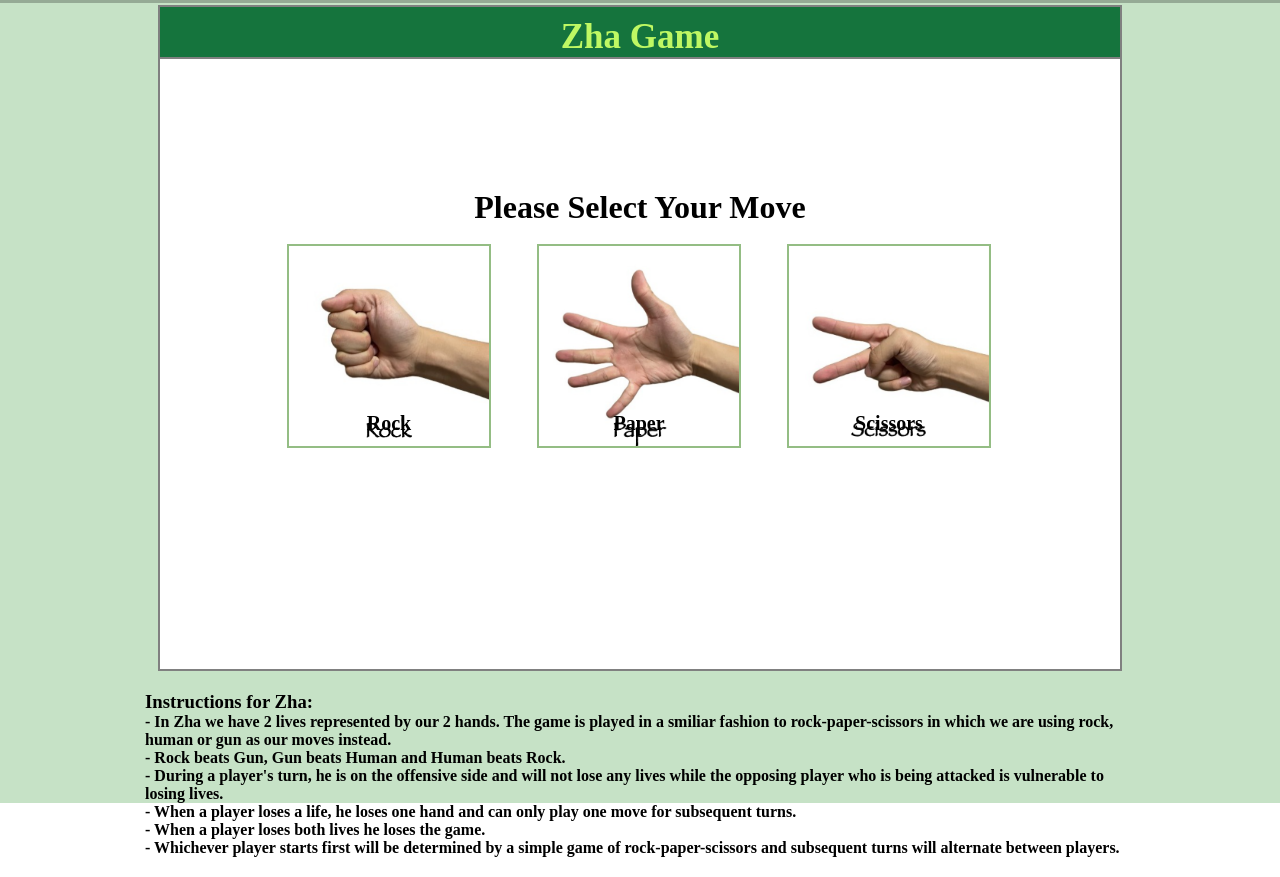
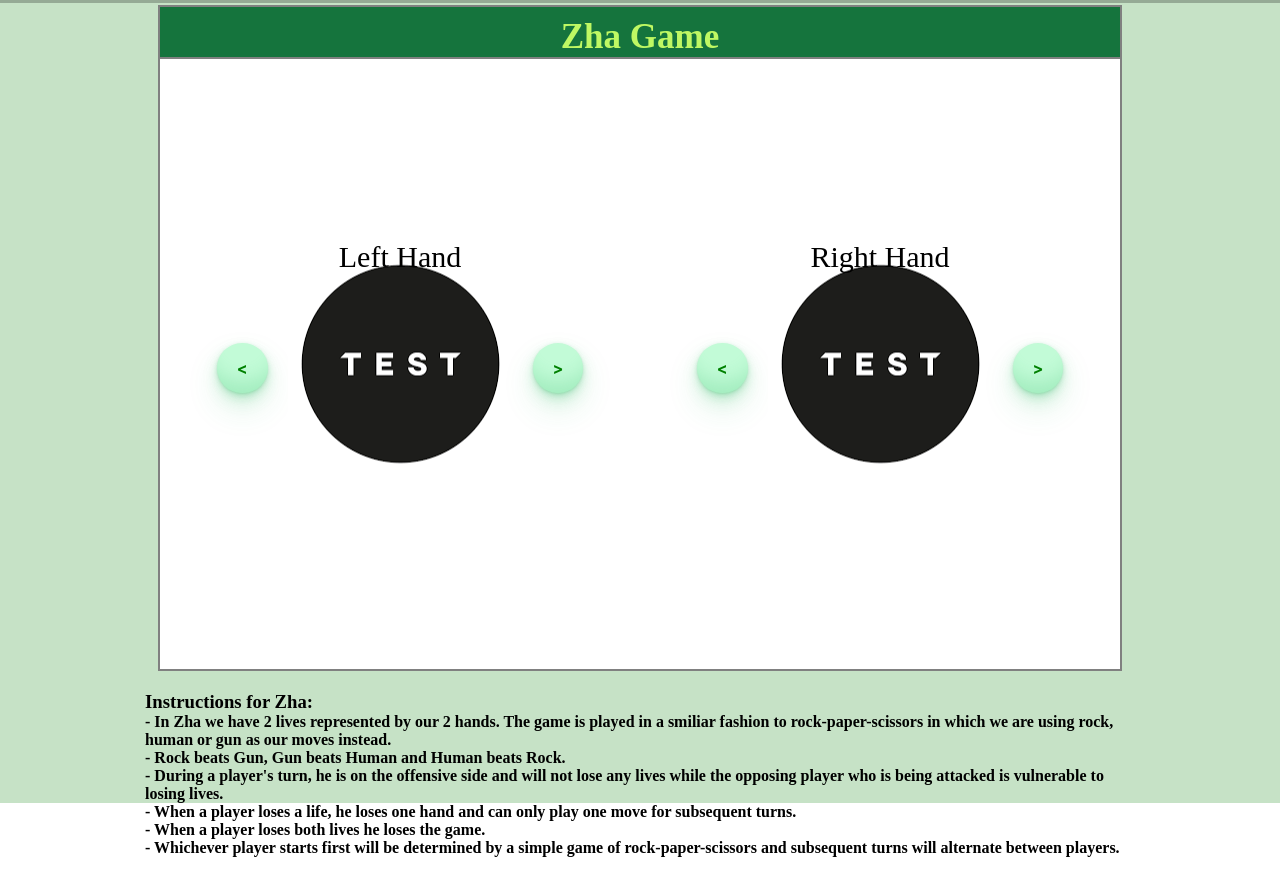
Before and after one commit to GrassjellyMoab/Zha-game, a plain HTML site: page test-ground.html in a window 1280 px wide. Drawn offline with Linux system fonts and the light colour scheme.

Commit message:
Added Zha-game choice selection portion for left and right hand

```diff
--- a/assets/css/animation.css
+++ b/assets/css/animation.css
@@ -252,3 +252,22 @@
     opacity:1;
     }
 }
+
+
+/* Zha Game Animations */
+.FadeZhaChoices {
+    -webkit-animation-name: fade;
+    -webkit-animation-duration: 1.5s;
+    animation-name: fade;
+    animation-duration: 1.5s;
+  }
+
+  @-webkit-keyframes fade {
+    from {opacity: .4}
+    to {opacity: 1}
+  }
+
+  @keyframes fade {
+    from {opacity: .4}
+    to {opacity: 1}
+  }
--- a/assets/css/main.css
+++ b/assets/css/main.css
@@ -25,7 +25,7 @@ body {
     border-top: solid rgb(149, 170, 149);
 }
 
-/* title */
+/* ----------------------------------------------title---------------------------------------------- */
 .title {
     font-weight: 900;
     background-color: rgb(21, 116, 61);
@@ -45,7 +45,7 @@ body {
     text-decoration: none;
     color: inherit;
 }
-/* Intro Caption into the game*/
+/* ----------------------------------------------Intro Caption into the game---------------------------------------------- */
 #intro-window {
     background-color: white;
     height: 450px;
@@ -56,13 +56,6 @@ body {
     margin: auto;
     margin-top: 0;
 }
-/* @media (min-width: 1120px){
-    #intro-window {
-        margin: 100px 200px 10px 200px;
-        margin: auto;
-    }
-
-} */
 
 #intro-window .caption{
     margin: auto;
@@ -138,7 +131,7 @@ body {
 
 
 
-/* Rock Paper Scissors Game*/
+/* ----------------------------------------------Rock Paper Scissors Game---------------------------------------------- */
 #rock-paper-scissors-window {
     background-color: white;
     height: 614px;
@@ -160,7 +153,6 @@ body {
 #rock-paper-scissors-window #RPSchoices {
     height: 450px;
     width: 750px;
-    /* background-color: rgb(149, 170, 149); */
     position: relative;
     margin: 80px 105px;
     display: flex;
@@ -169,8 +161,6 @@ body {
 #rock-paper-scissors-window #RPSchoices .RPSinnerchoices {
     width: 250px;
     height: 450px;
-    /* outline: rosybrown dotted;
-    background-color: rgb(191, 248, 99); */
     padding: 0px;
     display: block;
 }
@@ -282,24 +272,87 @@ body {
     position: relative;
 }
 
-/* Zha- game window */
+/* ----------------------------------------------Zha- game window ----------------------------------------------*/
 
 #game-window {
-    height: 450px;
-    width: 800px;
-    padding: 80px;
-    border: solid gray;
+    background-color: white;
+    height: 610px;
+    width: 960px;
+    border: solid gray 2px;
     display: none;
     margin: auto;
-    margin-top: 10px;
+    margin-top: 0;
 }
 
-#game-window .blocks {
-    border: dotted 1px grey;
+#game-window .zha-split-half {
+    width: 480px;
+    height: 610px;
+    display: flex;
+    justify-content: center;
 }
 
+#game-window .zha-split-half .buttons {
+    position: relative;
+    top: 40%;
+    transform: translateY(20px);
+    margin: 20px;
+    height: 50px;
+    transition: 0.6s ease;
+    user-select: none;
+}
 
-/* Instruction Menu */
+.buttons:hover {
+    background-color: rgba(43, 255, 128, 0.87);
+}
+
+/* CSS */
+.button-design {
+  background-color: #c2fbd7;
+  border-radius: 100px;
+  box-shadow: rgba(44, 187, 99, .2) 0 -25px 18px -14px inset,rgba(44, 187, 99, .15) 0 1px 2px,rgba(44, 187, 99, .15) 0 2px 4px,rgba(44, 187, 99, .15) 0 4px 8px,rgba(44, 187, 99, .15) 0 8px 16px,rgba(44, 187, 99, .15) 0 16px 32px;
+  color: green;
+  font-weight: bolder;
+  cursor: pointer;
+  display: inline-block;
+  font-family: CerebriSans-Regular,-apple-system,system-ui,Roboto,sans-serif;
+  padding: 7px 20px;
+  text-align: center;
+  text-decoration: none;
+  transition: all 250ms;
+  border: 0;
+  font-size: 16px;
+  user-select: none;
+  -webkit-user-select: none;
+  touch-action: manipulation;
+}
+
+.button-design:hover {
+  box-shadow: rgba(44,187,99,.35) 0 -25px 18px -14px inset,rgba(44,187,99,.25) 0 1px 2px,rgba(44,187,99,.25) 0 2px 4px,rgba(44,187,99,.25) 0 4px 8px,rgba(44,187,99,.25) 0 8px 16px,rgba(44,187,99,.25) 0 16px 32px;
+  transform: scale(1.05) rotate(-1deg);
+}
+
+#game-window .zha-split-half img {
+    width: 225px;
+    height: 225px;
+    position: relative;
+    top: 50%;
+    transform: translateY(-50%);
+}
+
+.myslides1 {
+    display: none;
+}
+
+.myslides2 {
+    display: none;
+}
+
+#game-window .zha-split-half .zha-split-half-caption {
+    position: absolute;
+    top: 30%;
+    font-size: 30px;
+}
+/* ----------------------------------------------Instruction Menu---------------------------------------------- */
 .instructions {
     margin: auto;
     width: 990px;
--- a/assets/js/Mechanics.js
+++ b/assets/js/Mechanics.js
@@ -1,13 +1,63 @@
-// inputed username
-function usernamecheck() {
-    var username = document.getElementById('userinput').value;
-    let format = /[!@#$%^&*()_+\-=\[\]{};':"\\|,.<>\/?]+/;
-    // no special characters
-    if (format.test(username)){
-        document.getElementById('error').style.display = 'block';
-        return;
-    }
-    else {
-        document.getElementById('error').style.display = 'none';
-    }
+// // inputed username
+// function usernamecheck() {
+//     var username = document.getElementById('userinput').value;
+//     let format = /[!@#$%^&*()_+\-=\[\]{};':"\\|,.<>\/?]+/;
+//     // no special characters
+//     if (format.test(username)){
+//         document.getElementById('error').style.display = 'block';
+//         return;
+//     }
+//     else {
+//         document.getElementById('error').style.display = 'none';
+//     }
+// }
+
+/*-Left-hand-*/
+var slideIndexLeft = 1;
+showSlidesLeft(slideIndexLeft);
+
+function plusSlidesLeft(n) {
+  showSlidesLeft(slideIndexLeft += n);
 }
+
+function currentSlideLeft(n) {
+  showSlidesLeft(slideIndexLeft = n);
+}
+
+function showSlidesLeft(n) {
+  console.log("in");
+  let i;
+  let slides = document.getElementsByClassName("myslides1");
+  //
+  if (n > slides.length) {slideIndexLeft = 1}
+  // if press left button
+  if (n < 1) {slideIndexLeft = slides.length}
+  // make all slides display='none'
+  for (i = 0; i < slides.length; i++) {
+      slides[i].style.display = "none";
+  }
+  slides[slideIndexLeft-1].style.display = "block";
+}
+
+/*-Right Hand--*/
+var slideIndexRight = 1;
+showSlidesRight(slideIndexRight);
+
+function plusSlidesRight(n) {
+  showSlidesRight(slideIndexRight += n);
+}
+
+function currentSlideRight(n) {
+  showSlidesRight(slideIndexRight = n);
+}
+
+function showSlidesRight(n) {
+  let i;
+  let slides = document.getElementsByClassName("myslides2");
+  if (n > slides.length) {slideIndexRight = 1}
+  if (n < 1) {slideIndexRight = slides.length}
+  for (i = 0; i < slides.length; i++) {
+      slides[i].style.display = "none";
+  }
+  slides[slideIndexRight-1].style.display = "flex";
+}
--- a/test-ground.html
+++ b/test-ground.html
@@ -14,75 +14,38 @@
     <div class="background"></div>
     <div class="title"><a href="#">Zha Game</a></div>
 
-    <!-- Rock Scissors Paper game window -->
-    <div id="rock-paper-scissors-window" style="display: block;">
-        <!-- Rock Paper Scissors Choices -->
-        <div id=RPSchoices>
-            <h1 >Please Select Your Move</h1>
-            <div id=rock class="RPSinnerchoices">
-                <div class="rpsFrame">
-                    <a href="javascript:void(0)" id="Rock" onclick="RPSchoice(this.id)"><img src="assets/imgs/Rock.png"></a>
-                    <div class="RPSmoveNames">Rock</div>
-                </div>
-
+    <!-- Zha game window -->
+    <div id="game-window" style="display: flex;">
+        <!--Zha-CSS-slideshow-->
+        <div class="zha-split-half">
+            <button role="button" class="buttons button-design" id="left-left-button" onclick="plusSlidesLeft(-1)"><</button>
+            <div class="myslides1 FadeZhaChoices">
+                <img src="assets/imgs/TestImg.png" id="left-hand-img">
             </div>
-            <div id=scissors class="RPSinnerchoices">
-                <div class="rpsFrame">
-                    <a href="javascript:void(0)" id="Paper" onclick="RPSchoice(this.id)""><img src="assets/imgs/Paper.png"></a>
-                    <div class="RPSmoveNames">Paper</div>
-                </div>
-
+            <div class="myslides1 FadeZhaChoices ">
+                <img src="assets/imgs/TestImg2.png" id="left-hand-img">
             </div>
-            <div id=paper class="RPSinnerchoices">
-                <div class="rpsFrame">
-                    <a href="javascript:void(0)" id="Scissors" onclick="RPSchoice(this.id)""><img src="assets/imgs/Scissors.png"></a>
-                    <div class="RPSmoveNames">Scissors</div>
-                </div>
-
+            <div class="myslides1 FadeZhaChoices ">
+                <img src="assets/imgs/TestImg3.png" id="left-hand-img">
             </div>
+            <button role="button" class="buttons button-design" id="left-right-button" onclick="plusSlidesLeft(1)">></button>
+            <div class="zha-split-half-caption">Left Hand</div>
         </div>
-        <!--RPS results box-->
-        <div class="RPS-results" id="RPS-results">
-            <span id="RPS-results2"></span>
-        </div>
-        <div id="RPSdraw" onclick = "drawgame();">Click here to try again</div>
-
-        <!-- Rock Paper Scissors Game -->
-
-        <div id=RPSusername>USER</div>
-        <div id=RPScpuname>CPU</div>
-
-        <div id=userRPS>
-        <img id="RPSgifUser" src="assets/imgs/RpsUSERgif.gif">
-        <img src="assets/imgs/userRock.jpeg" id="User_Rock" style="display: none;">
-        <img src="assets/imgs/userScissors.jpeg" id="User_Scissors" style="display: none;">
-        <img src="assets/imgs/userPaper.jpeg" id="User_Paper" style="display: none;">
-        </div>
-        <div id=cpuRPS>
-            <img id="RPSgifCPU" src="assets/imgs/RpsCPUgif.gif">
-            <img src="assets/imgs/cpuRock.jpeg" id="Opp_Rock" style="display: none;">
-            <img src="assets/imgs/cpuScissors.jpeg" id="Opp_Scissors" style="display: none;">
-            <img src="assets/imgs/cpuPaper.jpeg" id="Opp_Paper" style="display: none;">
+        <div class="zha-split-half">
+            <button role="button" class="buttons button-design" id="right-left-button" onclick="plusSlidesRight(1)"><</button>
+            <div class="myslides2 FadeZhaChoices">
+                <img src="assets/imgs/TestImg.png" id="left-hand-img">
+            </div>
+            <div class="myslides2 FadeZhaChoices ">
+                <img src="assets/imgs/TestImg2.png" id="left-hand-img">
+            </div>
+            <div class="myslides2 FadeZhaChoices ">
+                <img src="assets/imgs/TestImg3.png" id="left-hand-img">
+            </div>
+            <button role="button" class="buttons button-design" id="right-right-button" onclick="plusSlidesRight(1)">></button>
+            <div class="zha-split-half-caption">Right Hand</div>
         </div>
     </div>
-
-    <!-- Zha game window -->
-    <!-- <div id="game-window">
-        <div class="row">
-            <div class="col-lg-4 blocks">
-                <button><</button>
-                <img src="assets/imgs/TestImg.png">
-                <button>></button>
-            </div>
-            <div class="col-lg-4">Hello</div>
-            <div class="col-lg-4 blocks">
-                <button><</button>
-                <img src="assets/imgs/TestImg.png">
-                <button>></button>
-            </div>
-
-        </div>
-    </div> -->
     </div>
     <div class="instructions" id=instructions>
         <h3>Instructions for Zha: </h3>
@@ -103,6 +66,7 @@
     <script src="assets/js/jqueryCompressedSlim.js"></script>
     <script src="assets/js/bootstrap.bundle.min.js"></script>
     <script src="assets/js/Events.js"></script>
+    <script src="assets/js/Mechanics.js"></script>
 
 
 </body>
```
Also changed, not shown: play-game.html (+2 -3 lines), assets/imgs/TestImg2.png (added), assets/imgs/TestImg3.png (added).
